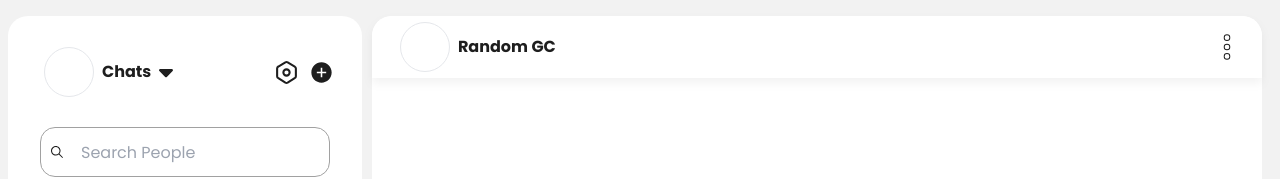
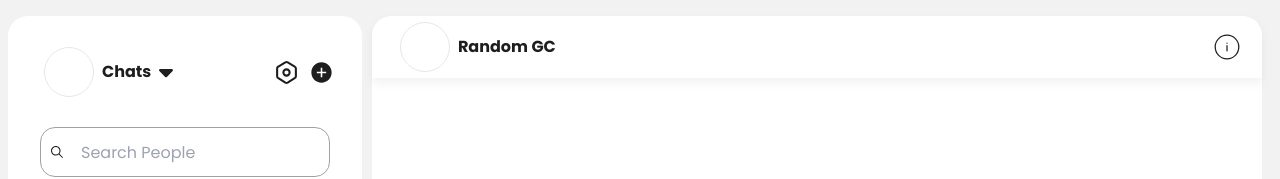
Before and after one commit to TopherGacad/Papis, a React (Vite) app: page /Content in a window 1280 px wide. Shown: the top 179 px of the page. Built offline with nearby package versions, Linux system fonts and the light colour scheme.

Commit message:
fix: collapse icon in content

```diff
--- a/src/components/Content.tsx
+++ b/src/components/Content.tsx
@@ -1,4 +1,4 @@
-import { PiDotsThreeOutlineVerticalThin } from "react-icons/pi";
+import { CiCircleInfo } from "react-icons/ci";
 import { GrAttachment } from "react-icons/gr";
 import { IoSend } from "react-icons/io5";
 import Groupchat from "./Group";
@@ -22,7 +22,7 @@
 
           <div className="right">
             <span className="h-[50px] w-auto">
-              <PiDotsThreeOutlineVerticalThin
+              <CiCircleInfo
                 className="h-[30px] w-[30px] cursor-pointer"
                 onClick={() => setShowModal((prev: any) => !prev)}
               />
```
